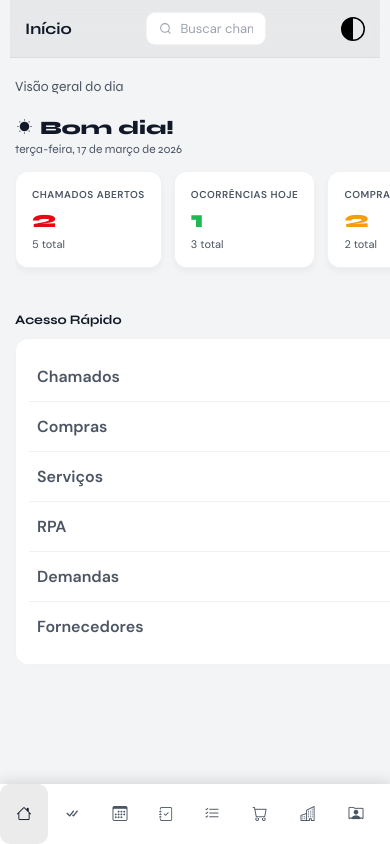
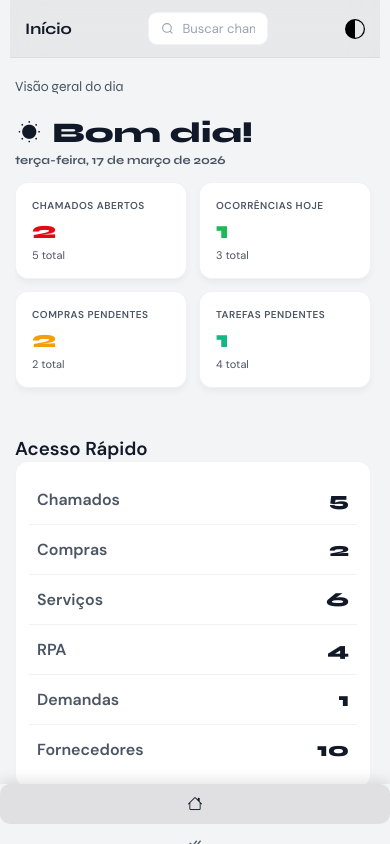
Before and after one commit to ferreiraalisson/control_sheets_system, a website: page index.html in a window 390 px wide. Drawn offline with nearby package versions, Linux system fonts and the light colour scheme.

Commit message:
Alterações de nomenclatura

```diff
--- a/css/style.css
+++ b/css/style.css
@@ -106,7 +106,7 @@ header img {
     box-shadow: 4px 0 24px rgba(0, 0, 0, 0.3); /* Sombra suave vazando para o conteúdo */
 }
 
-.sb-logo {
+.logo {
     padding: 20px 18px 16px;
     display: flex;
     align-items: center;
@@ -115,7 +115,7 @@ header img {
     margin-bottom: 8px
 }
 
-.sb-sec {
+.indice-menu {
     font-size: 9.5px;
     font-weight: 700;
     color: var(--txt3);
@@ -124,7 +124,7 @@ header img {
     letter-spacing: 1.2px
 }
 
-.ni {
+.opcao {
     display: flex;
     align-items: center;
     gap: 10px;
@@ -141,20 +141,20 @@ header img {
 }
 
 /* O que acontece ao passar o mouse */
-.ni:hover {
+.opcao:hover {
     color: var(--text-color);
     background: var(--hover-bg);
     transform: translateX(4px);
 }
 
 /* O item que está ativo no momento */
-.ni.on {
+.opcao.ativa {
     color: var(--text-color);
     background: var(--active-bg);
 }
 
 /* A barrinha indicadora do item ativo */
-.ni.on::before {
+.opcao.ativa::before {
     content: "";
     position: absolute;
     left: -12px; /* Ajustado por causa da margem nova */
@@ -166,7 +166,7 @@ header img {
     box-shadow: 0 0 10px var(--cyan); /* Um leve brilho (glow) na barrinha ativa */
 }
 
-.ni-ic {
+.opcao-icone {
 font-size: 15px;
 flex-shrink: 0;
 width: 18px;
@@ -207,7 +207,8 @@ header {
     /* background: #121212b0; */
     backdrop-filter: blur(16px);
     z-index: 40;
-    gap: 16px
+    gap: 16px;
+    position:relative
 }
 
 .tb-title {
@@ -225,7 +226,7 @@ header {
     margin-left: 8px
 }
 
-.srch-wrap {
+.search-wrap {
     flex: 1;
     max-width: 320px;
     display: flex;
@@ -238,16 +239,16 @@ header {
     transition: border-color .2s
 }
 
-.srch-wrap:focus-within {
+.search-wrap:focus-within {
     border-color: var(--accent)
 }
 
-.srch-wrap svg {
+.search-wrap svg {
   color: var(--txt3);
   flex-shrink: 0
 }
 
-#sIn {
+#input {
   background: none;
   border: none;
   outline: none;
@@ -257,7 +258,7 @@ header {
   width: 100%
 }
 
-#sIn::placeholder {
+#input::placeholder {
   color: var(--txt3)
 }
 
@@ -290,7 +291,7 @@ header {
 /* =========================================
    DROPDOWN DE PESQUISA
    ========================================= */
-#sRes {
+#search-response {
   position: absolute;
   top: 54px;
   left: 50%;
@@ -359,7 +360,7 @@ header {
   animation: fi .2s ease
 }
 
-.pg.on {
+.pg.ativa {
   display: block
 }
 
@@ -376,7 +377,15 @@ header {
 
 /* STATS - Boxes resumos */
 
-.hl {
+/* Cria o layout separando a tela em Esquerda e Direita */
+.layout-principal {
+  display: grid;
+  grid-template-columns: 2fr 1fr; /* Esquerda ocupa 2 partes (66%), Direita ocupa 1 parte (33%) */
+  gap: 24px; /* Espaço entre as duas colunas */
+  width: 100%;
+}
+
+.destaques {
   overflow-y: auto;
   display: flex;
   flex-direction: column;
@@ -384,14 +393,14 @@ header {
   padding-right: 4px
 }
 
-.sg {
+.mini-box {
   display: grid;
   grid-template-columns: repeat(auto-fill, minmax(160px, 1fr));
   gap: 12px;
   margin-bottom: 20px
 }
 
-.sc {
+.mini-box-content {
   background: var(--card);
   border: 1px solid var(--border);
   border-radius: 13px;
@@ -403,12 +412,12 @@ header {
   box-shadow: 0 4px 6px rgba(0, 0, 0, 0.04), 0 1px 3px rgba(0, 0, 0, 0.02);
 }
 
-.sc:hover {
+.mini-box-content:hover {
   transform: translateY(-2px);
   box-shadow: 0 8px 15px rgba(0, 0, 0, 0.08); /* Sombra aumenta no hover */
 }
 
-.sl {
+.box-title-dest {
   font-size: 10px;
   color: var(--txt2);
   font-weight: 600;
@@ -417,26 +426,20 @@ header {
   margin-bottom: 7px
 }
 
-.sv {
+.box-valor {
   font-family: "Syne", sans-serif;
   font-size: 24px;
   font-weight: 800;
   line-height: 1
 }
 
-.ss {
+.valor-total-dest {
   font-size: 11px;
   color: var(--txt2);
   margin-top: 5px
 }
 
-.secg {
-  display: grid;
-  grid-template-columns: repeat(3, 1fr);
-  gap: 10px
-}
-
-.qc {
+.quadros {
   background: var(--card);
   border: 1px solid var(--border);
   border-radius: 13px;
@@ -444,7 +447,13 @@ header {
   grid-template-columns: repeat(auto-fill, minmax(160px, 1fr));
 }
 
-.secc {
+.listagem-grupos {
+  display: grid;
+  grid-template-columns: repeat(3, 1fr);
+  gap: 10px
+}
+
+.selecionar-grupo {
   display: flex;
   align-items: center;
   justify-content: space-between; /* Empurra o nome pra esquerda e o número pra direita */
@@ -456,49 +465,89 @@ header {
 }
 
 /* Remove a linha divisória do último item da lista */
-.secc:last-child {
+.selecionar-grupo:last-child {
   border-bottom: none;
 }
 
 /* Um efeitinho ao passar o mouse */
-.secc:hover {
+.selecionar-grupo:hover {
   background: var(--hover-bg);
   border-radius: 8px;
 }
 
-.secc-info {
+/* .secc-info {
   display: flex;
   align-items: center;
-  gap: 10px; /* Espaço entre o ícone e o nome */
-}
+  gap: 10px; Espaço entre o ícone e o nome
+} */
 
-.secc-pontilhados {
-  flex-grow: 1; /* Faz a div ocupar todo o espaço vazio restante */
-  border-bottom: 2px dotted var(--border); /* Ou use uma cor fixa tipo #ccc */
-  margin: 0 15px; /* Espaço entre o texto, os pontos e o número */
+/* .secc-pontilhados {
+  flex-grow: 1; /* Faz a div ocupar todo o espaço vazio restante
+  border-bottom: 2px dotted var(--border); /* Ou use uma cor fixa tipo #ccc
+  margin: 0 15px; Espaço entre o texto, os pontos e o número
   opacity: 0.5;
   height: 1px;
-}
+}  */
 
-.secc-n {
+.grupo-nome {
   font-size: 16px;
   font-weight: 600;
   color: var(--txt2)
 }
 
-.secc-c {
+.grupo-conteudo {
   font-family: "Syne", sans-serif;
   font-size: 20px;
   font-weight: 800;
   color: var(--txt)
 }
 
-/* Cria o layout separando a tela em Esquerda e Direita */
-.layout-principal {
-  display: grid;
-  grid-template-columns: 2fr 1fr; /* Esquerda ocupa 2 partes (66%), Direita ocupa 1 parte (33%) */
-  gap: 24px; /* Espaço entre as duas colunas */
-  width: 100%;
+/* BUTTONS */
+.btn {
+  display: inline-flex;
+  align-items: center;
+  gap: 6px;
+  padding: 8px 16px;
+  border-radius: 9px;
+  border: none;
+  cursor: pointer;
+  font-size: 13px;
+  font-weight: 600;
+  font-family: "DM Sans", sans-serif;
+  transition: all .18s
+}
+
+.bs {
+  background: var(--card2);
+  color: var(--txt);
+  border: 1px solid var(--border)
+}
+
+.bs:hover {
+  background: var(--border)
+}
+
+.bsm {
+  padding: 4px 10px;
+  font-size: 11px
+}
+
+
+.qi {
+  display: flex;
+  align-items: center;
+  gap: 7px;
+  padding: 6px 0;
+  border-bottom: 1px solid rgba(30, 30, 54, .5)
+}
+
+.qi:last-child {
+  border-bottom: none
+}
+
+.qi-t {
+  flex: 1;
+  font-size: 12px
 }
 
 /* =========================================
@@ -513,38 +562,38 @@ header {
 }
 
 @media (max-width: 768px) {
-  #sb {
+  #menu {
       min-width: 60px;
       width: 60px;
   }
 
   /* Esconde os textos e títulos da barra lateral, mantendo só ícones */
-  .sb-logo h3,
-  .sb-sec,
-  .ni span {
+  .logo h3,
+  .indice-menu,
+  .opcao span {
       display: none;
   }
 
   /* Centraliza o ícone da logo */
-  .sb-logo {
+  .logo {
       justify-content: center;
       padding: 20px 0 16px;
   }
 
   /* Centraliza os ícones do menu */
-  .ni {
+  .opcao {
       padding: 10px 0;
       margin: 5px;
       justify-content: center;
   }
 
   /* Remove a barrinha lateral verde do item ativo */
-  .ni.on::before {
+  .opcao.ativa::before {
       display: none;
   }
 
   /* Reduz a barra de pesquisa para caber no topo */
-  .srch-wrap {
+  .search-wrap {
       max-width: 150px;
   }
 }
@@ -557,7 +606,7 @@ header {
   }
 
   /* Transforma a barra lateral numa Bottom Nav (estilo app de celular) */
-  #sb {
+  #menu {
       width: 100%;
       min-width: 100%;
       height: 60px;
@@ -569,19 +618,19 @@ header {
   }
 
   /* Esconde a logo no celular */
-  .sb-logo {
+  .logo {
       display: none;
   }
 
   /* Ajustes dos botões na barra inferior */
-  .ni {
+  .opcao {
       margin: 0;
       border-radius: 10px;
       padding: 10px 15px;
   }
 
   /* Corrige o hover para não bugar no celular */
-  .ni:hover {
+  .opcao:hover {
       transform: none;
   }
 
@@ -590,7 +639,7 @@ header {
       gap: 10px;
   }
 
-  .srch-wrap {
+  .search-wrap {
       max-width: 120px;
   }
 
--- a/index.html
+++ b/index.html
@@ -16,94 +16,104 @@
     <div id="app">
         <aside>
             <!-- SIDEBAR -->
-            <nav id="sb">
-                <div class="sb-logo">
+            <nav id="menu">
+                <div class="logo">
                     <i class="bi-slack"></i>
                     <h3>Sistema SC Infra</h3>
                 </div>
 
-                <div class="sb-sec">Principal</div>
-                <div class="ni on" data-p="home">
-                    <div class="ni-ic"><i class="bi-house"></i></div><span>Início</span>
+                <div class="indice-menu">Principal</div>
+                <div class="opcao ativa" data-p="home">
+                    <div class="opcao-icone"><i class="bi-house"></i></div><span>Início</span>
                 </div>
-                <div class="ni" data-p="todo">
-                    <div class="ni-ic"><i class="bi-check-all"></i></div><span>To-Do</span>
+                <div class="opcao" data-p="todo">
+                    <div class="opcao-icone"><i class="bi-check-all"></i></div><span>To-Do</span>
                 </div>
-                <div class="ni" data-p="agenda">
-                    <div class="ni-ic"><i class="bi-calendar3"></i></div><span>Agenda</span>
+                <div class="opcao" data-p="agenda">
+                    <div class="opcao-icone"><i class="bi-calendar3"></i></div><span>Agenda</span>
                 </div>
 
-                <div class="sb-sec">Operações</div>
-                <div class="ni" data-p="chamados">
-                    <div A="ni-ic"><i class="bi-journal-check"></i></div><span>Chamados</span>
+                <div class="indice-menu">Operações</div>
+                <div class="opcao" data-p="chamados">
+                    <div A="opcao-icone"><i class="bi-journal-check"></i></div><span>Chamados</span>
                 </div>
-                <div class="ni" data-p="housekeeping">
-                    <div class="ni-ic"><i class="bi-list-check"></i></div><span>Housekeeping</span>
+                <div class="opcao" data-p="housekeeping">
+                    <div class="opcao-icone"><i class="bi-list-check"></i></div><span>Housekeeping</span>
                 </div>
 
-                <div class="sb-sec">Financeiro</div>
-                <div class="ni" data-p="compras">
-                    <div class="ni-ic"><i class="bi-cart"></i></div><span>Compras</span>
+                <div class="indice-menu">Financeiro</div>
+                <div class="opcao" data-p="compras">
+                    <div class="opcao-icone"><i class="bi-cart"></i></div><span>Compras</span>
                 </div>
-                <div class="ni" data-p="servicos">
-                    <div class="ni-ic"><i class="bi-buildings"></i></div><span>Serviços</span>
+                <div class="opcao" data-p="servicos">
+                    <div class="opcao-icone"><i class="bi-buildings"></i></div><span>Serviços</span>
                 </div>
-                <div class="ni" data-p="fornecedores">
-                    <div class="ni-ic"><i class="bi-person-rolodex"></i></div><span>Fornecedores</span>
+                <div class="opcao" data-p="fornecedores">
+                    <div class="opcao-icone"><i class="bi-person-rolodex"></i></div><span>Fornecedores</span>
                 </div>
-                <div class="ni" data-p="rpa">
-                    <div class="ni-ic"><i class="bi-file-earmark-text"></i></div><span>RPA</span>
+                <div class="opcao" data-p="rpa">
+                    <div class="opcao-icone"><i class="bi-file-earmark-text"></i></div><span>RPA</span>
                 </div>
             </nav>
         </aside>
 
         <main id="main">
             <header>
-                <div id="topbar" style="position:relative">
+                <div id="topbar">
                     <div class="tb-title" id="tbtit">Início </div>
-                    <div class="srch-wrap">
-                        <svg width="13" height="13" viewBox="0 0 24 24" fill="none" stroke="currentColor"
-                            stroke-width="2">
+                    <div class="search-wrap">
+                        <svg width="13" height="13" viewBox="0 0 24 24" fill="none" stroke="currentColor" stroke-width="2">
                             <circle cx="11" cy="11" r="8" />
                             <line x1="21" y1="21" x2="16.65" y2="16.65" />
                         </svg>
-                        <input type="text" id="sIn" placeholder="Buscar chamado, pedido, fornecedor...">
+                        <input type="text" id="input" placeholder="Buscar chamado, pedido, fornecedor...">
                     </div>
-                    <div id="sRes"></div>
+                    <div id="search-response"></div>
                     <!-- <div class="tb-acts">
                         <button class="bi" id="btnX" title="Exportar Excel" onclick="exportExcel()">📥</button>
                         <button class="bi" id="btnAdd" title="Novo registro">＋</button>
                     </div> -->
 
-                    <img src="./img/circle-half.svg" id="toggleTheme" class="icon-theme" alt="Ícone Tabela" width="24"
-                        height="24">
+                    <img src="./img/circle-half.svg" id="toggleTheme" class="icon-theme" alt="Mudança de tema" width="20" height="20">
                 </div>
             </header>
 
             <div id="content">
-                <section id="pg-home" class="pg on">
-
+                <section id="pg-home" class="pg ativa">
 
                     <div id="msg-inicial">
                         <span style="font-size: 14px; color: var(--txt2);">Visão geral do dia</span>
-                        <div style="font-weight:800; margin-top: 20px;" id="hgreet"></div>
-                        <div style="font-size:12px;color:var(--txt2);margin-top:3px" id="hdate"></div>
+                        <h2 style="font-weight:800; margin-top: 20px;" id="hello-wd"></h2>
+                        <h4 style="font-size:12px;color:var(--txt2);margin-top:3px" id="data-now"></h4>
                     </div>
 
                     <div class="layout-principal">
+                        <div class="col-esquerda">
+                            <div class="destaques">
+                                <div class="mini-box" id="estatisticas-destaque"></div> <div>
+                                    <!-- <div style="font-size:13px;font-weight:700;margin-bottom:10px;font-family:Syne,sans-serif">
+                                        Acesso Rápido
+                                    </div> -->
+                            </div>
 
-                        <div class="coluna-esquerda">
-                            <div class="hl">
-                                <div class="sg" id="hstats"></div> <div>
-                                    <div style="font-size:13px;font-weight:700;margin-bottom:10px;font-family:Syne,sans-serif">
-                                        Acesso Rápido
-                                    </div>
-                                    <div class="qc" id="secg"></div> </div>
+                            <div>
+                                <h3>Acesso Rápido</h3>
+                                <div class="quadros" id="listagem-grupos"></div>
                             </div>
+
+                            <div>
+                                <div style="display:flex;align-items:center;justify-content:space-between;margin-bottom:9px">
+                                  <h3 style="font-size:13px;font-weight:700;font-family:Syne,sans-serif">✅ Ocorrências Pendentes</h3>
+                                  <button class="btn bs bsm" onclick="nav('todo')">Ver tudo</button>
+                                </div>
+                                <div class="quadros" id="ocorrencias"></div>
+                            </div>
+
                         </div>
 
-                        <div class="coluna-direita">
-                            </div>
+                        <div class="col-direita">
+
+                        </div>
 
                     </div>
                 </section>
--- a/js/actions.js
+++ b/js/actions.js
@@ -21,8 +21,8 @@ if(savedTheme === "dark"){
 // Apresentação inicial da hora
 const h = new Date().getHours();
 
-document.getElementById('hgreet').innerHTML = h < 12 ? '<i class="bi-brightness-low-fill"></i> Bom dia!' : h < 18 ? '<i class="bi-brightness-low-fill"></i> Boa tarde!' : '<i class="bi-moon-stars"></i> Boa noite!';
-document.getElementById('hdate').textContent = new Date().toLocaleDateString('pt-BR', {
+document.getElementById('hello-wd').innerHTML = h < 12 ? '<i class="bi-brightness-low-fill"></i> Bom dia!' : h < 18 ? '<i class="bi-brightness-low-fill"></i> Boa tarde!' : '<i class="bi-moon-stars"></i> Boa noite!';
+document.getElementById('data-now').textContent = new Date().toLocaleDateString('pt-BR', {
     weekday: 'long',
     year: 'numeric',
     month: 'long',
@@ -48,14 +48,14 @@ let rpa = [1, 2, 3, 4];
 let hk = [1];
 let fcd = [1, 2, 3, 4, 5, 6, 7, 8, 9, 10];
 
-document.getElementById('hstats').innerHTML = `
-    <div class="sc" onclick="nav('chamados')" style="cursor:pointer"><div class="sl">Chamados Abertos</div><div class="sv" style="color:var(--warn)">${open}</div><div class="ss">${ch.length} total</div></div>
-    <div class="sc" onclick="nav('ocorrencias')" style="cursor:pointer"><div class="sl">Ocorrências Hoje</div><div class="sv" style="color:var(--cyan)">${todayOc}</div><div class="ss">${oc.length} total</div></div>
-    <div class="sc" onclick="nav('compras')" style="cursor:pointer"><div class="sl">Compras Pendentes</div><div class="sv" style="color:var(--orange)">${pend}</div><div class="ss">${cp.length} total</div></div>
-    <div class="sc" onclick="nav('todo')" style="cursor:pointer"><div class="sl">Tarefas Pendentes</div><div class="sv" style="color:var(--ok)">${ptd}</div><div class="ss">${td2.length} total</div></div>`;
+document.getElementById('estatisticas-destaque').innerHTML = `
+    <div class="mini-box-content" onclick="nav('chamados')" style="cursor:pointer"><div class="box-title-dest">Chamados Abertos</div><div class="box-valor" style="color:var(--warn)">${open}</div><div class="valor-total-dest">${ch.length} total</div></div>
+    <div class="mini-box-content" onclick="nav('ocorrencias')" style="cursor:pointer"><div class="box-title-dest">Ocorrências Hoje</div><div class="box-valor" style="color:var(--cyan)">${todayOc}</div><div class="valor-total-dest">${oc.length} total</div></div>
+    <div class="mini-box-content" onclick="nav('compras')" style="cursor:pointer"><div class="box-title-dest">Compras Pendentes</div><div class="box-valor" style="color:var(--orange)">${pend}</div><div class="valor-total-dest">${cp.length} total</div></div>
+    <div class="mini-box-content" onclick="nav('todo')" style="cursor:pointer"><div class="box-title-dest">Tarefas Pendentes</div><div class="box-valor" style="color:var(--ok)">${ptd}</div><div class="valor-total-dest">${td2.length} total</div></div>`;
 
 
-    document.getElementById('secg').innerHTML = [
+document.getElementById('listagem-grupos').innerHTML = [
     { p: 'chamados', n: 'Chamados', c: ch.length },
     { p: 'compras', n: 'Compras', c: cp.length },
     { p: 'servicos', n: 'Serviços', c: sv.length },
@@ -63,8 +63,13 @@ document.getElementById('hstats').innerHTML = `
     { p: 'housekeeping', n: 'Demandas', c: hk.length },
     { p: 'fornecedores', n: 'Fornecedores', c: fcd.length}
 ].map(s => `
-        <div class="secc" onclick="nav('${s.p}')">
-            <div class="secc-n">${s.n}</div>
-            <div class="secc-c">${s.c}</div>
+    <div class="selecionar-grupo" onclick="nav('${s.p}')">
+        <div class="grupo-nome">${s.n}</div>
+        <div class="grupo-conteudo">${s.c}</div>
     </div>
 `).join('');
+
+const td = getStore('td');
+const todos = td.filter(t => t.status !== 'Concluído').slice(0, 6);
+
+document.getElementById('ocorrencias').innerHTML = todos.length ? todos.map(t => `<div class="qi"><div class="qi-t">${t.titulo || ''}</div>${prioBadge(t.prioridade)}</div>`).join('') : '<div style="font-size:12px;color:var(--txt2);padding:6px 0">Sem tarefas pendentes 🎉</div>';
```
Also changed, not shown: 1 other file. Lines whose indentation alone changed are shown as unchanged.
